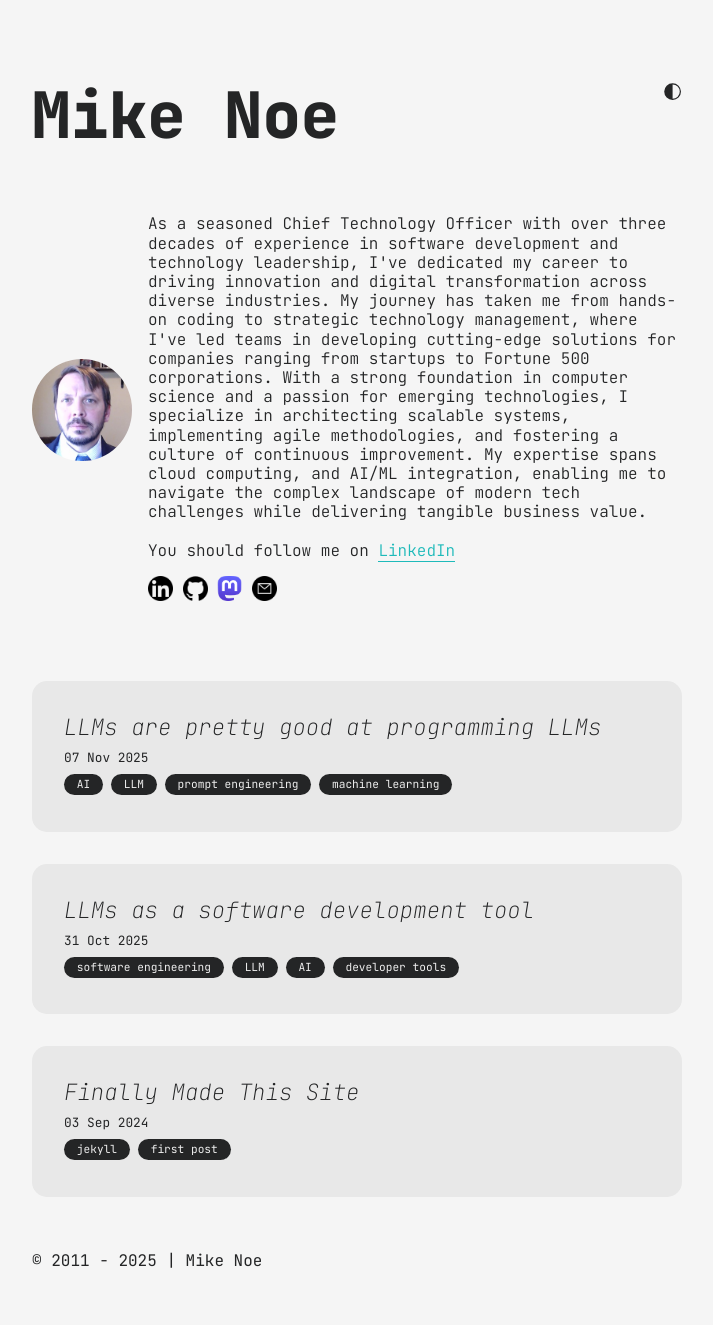
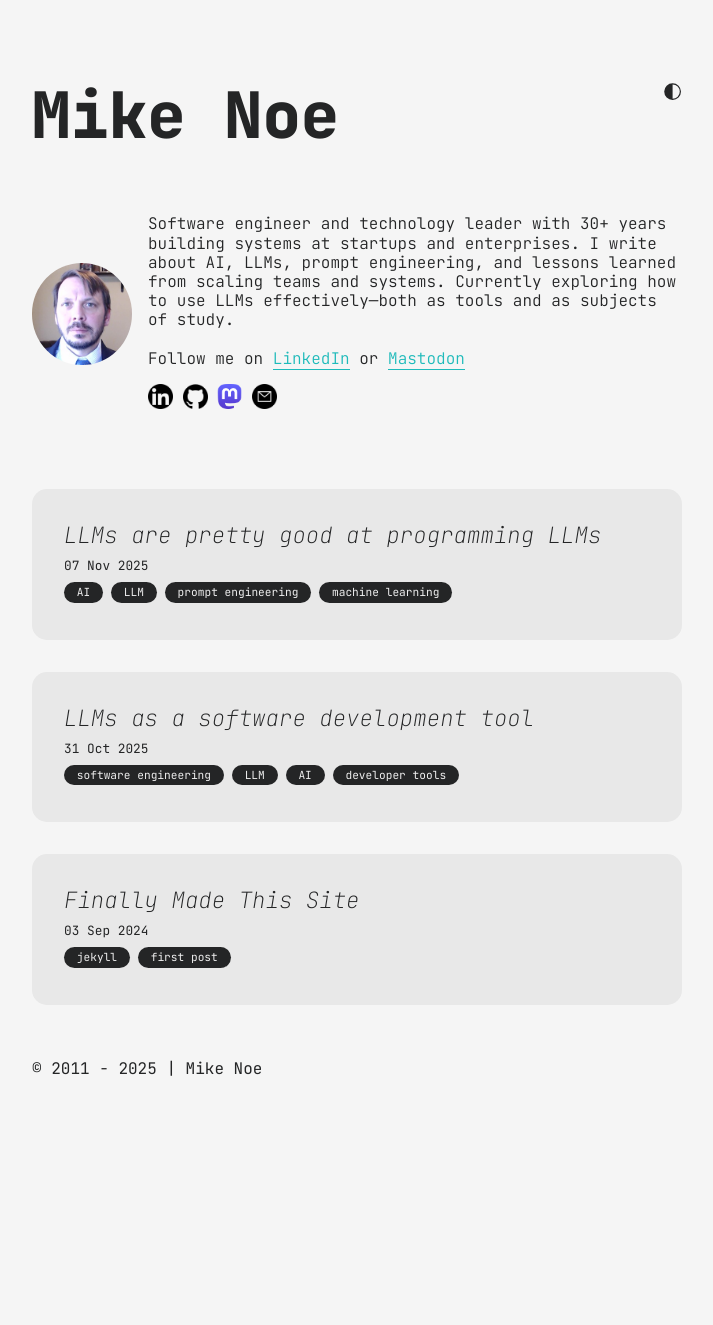
Before and after one commit to NotYoCheese/mikenoe, a Jekyll site: the page built from index.md, in a window 1280 px wide. Shown: the whole page, without its empty margins (283-996 px from the left). Built offline with Jekyll 4.4.1, drawn with Linux system fonts in a browser that asks for light colours; after the commit the page ends 1133 px from its top, so only the background shows below that.

Commit message:
cleaned up homepage

```diff
--- a/_data/author.yml
+++ b/_data/author.yml
@@ -2,22 +2,11 @@ name: Mike Noe
 dp: "assets/images/headshot_cropped.png"
 description: "
   <p>
-    As a seasoned Chief Technology Officer with over three decades of experience
-    in software development and technology leadership, I've dedicated my career
-    to driving innovation and digital transformation across diverse industries.
-    My journey has taken me from hands-on coding to strategic technology management,
-     where I've led teams in developing cutting-edge solutions for companies
-     ranging from startups to Fortune 500 corporations. With a strong foundation
-      in computer science and a passion for emerging technologies, I specialize
-      in architecting scalable systems, implementing agile methodologies, and
-      fostering a culture of continuous improvement. My expertise spans cloud
-      computing, and AI/ML integration, enabling me to navigate
-      the complex landscape of modern tech challenges while delivering tangible
-      business value.
+    Software engineer and technology leader with 30+ years building systems at startups and enterprises. I write about AI, LLMs, prompt engineering, and lessons learned from scaling teams and systems. Currently exploring how to use LLMs effectively—both as tools and as subjects of study.
   </p>
   <br/>
   <p>
-    You should follow me on <a href='https://www.linkedin.com/in/mike-j-noe/' target='_blank'>LinkedIn</a>
+    Follow me on <a href='https://www.linkedin.com/in/mike-j-noe/' target='_blank'>LinkedIn</a> or <a href='https://mastodon.social/deck/@mikenoe' target='_blank'>Mastodon</a>
   </p>
 "
 email: mikejnoe@gmail.com
```
